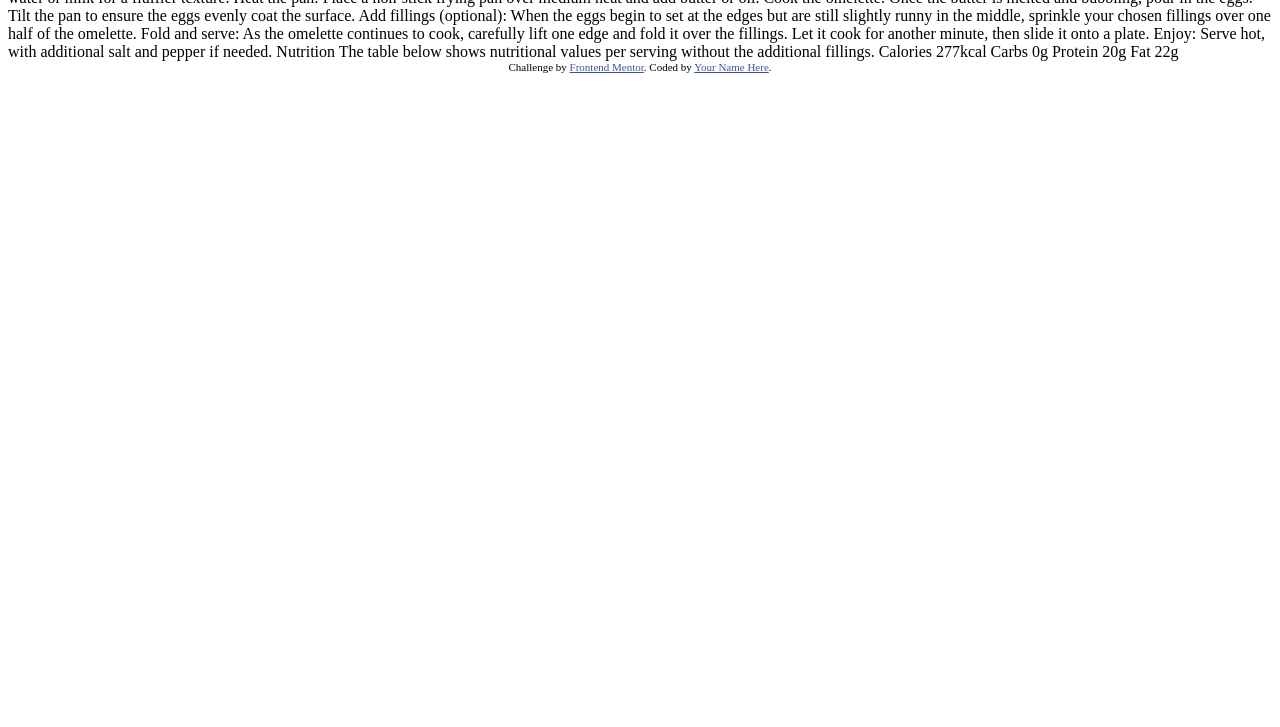
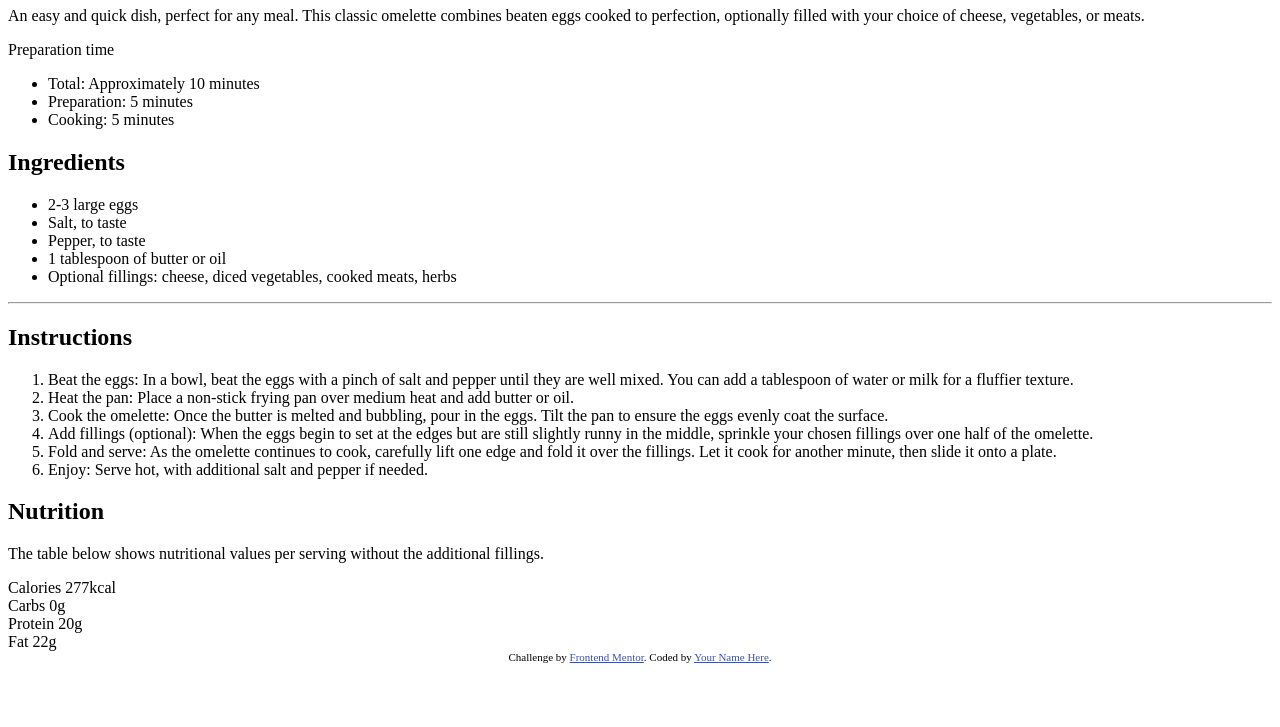
Before and after one commit to waikoo/recipe-page-main, a plain HTML site: page index.html in a window 1280 px wide. Shown: the part 73-800 px from the top of the page. Drawn offline with Linux system fonts and the light colour scheme.

Commit message:
add: html tags

```diff
--- a/index.html
+++ b/index.html
@@ -16,58 +16,82 @@
 </head>
 <body>
 
-  Simple Omelette Recipe
+  <h1>Simple Omelette Recipe</h1>
 
+  <p>
     An easy and quick dish, perfect for any meal. This classic omelette combines beaten eggs cooked
     to perfection, optionally filled with your choice of cheese, vegetables, or meats.
+  </p>
 
-  Preparation time
+  <article>
+    <span>Preparation time</span>
+    <ul>
+      <li>Total: Approximately 10 minutes</li>
+      <li>Preparation: 5 minutes</li>
+      <li>Cooking: 5 minutes</li>
+    </ul>
+  </article>
 
-  Total: Approximately 10 minutes
-  Preparation: 5 minutes
-  Cooking: 5 minutes
+  <h2>Ingredients</h2>
 
-  Ingredients
+  <ul>
+    <li>2-3 large eggs</li>
+    <li>Salt, to taste</li>
+    <li>Pepper, to taste</li>
+    <li>1 tablespoon of butter or oil</li>
+    <li>Optional fillings: cheese, diced vegetables, cooked meats, herbs</li>
+  </ul>
 
-  2-3 large eggs
-  Salt, to taste
-  Pepper, to taste
-  1 tablespoon of butter or oil
-  Optional fillings: cheese, diced vegetables, cooked meats, herbs
+  <hr />
 
-  Instructions
+  <h2>Instructions</h2>
 
+  <ol>
+    <li>
       Beat the eggs: In a bowl, beat the eggs with a pinch of salt and pepper until they are well mixed.
       You can add a tablespoon of water or milk for a fluffier texture.
-
-  Heat the pan: Place a non-stick frying pan over medium heat and add butter or oil.
-
+    </li>
+    <li>Heat the pan: Place a non-stick frying pan over medium heat and add butter or oil.</li>
+    <li>
       Cook the omelette: Once the butter is melted and bubbling, pour in the eggs. Tilt the pan to ensure
       the eggs evenly coat the surface.
-
+    </li>
+    <li>
       Add fillings (optional): When the eggs begin to set at the edges but are still slightly runny in the
       middle, sprinkle your chosen fillings over one half of the omelette.
-
+    </li>
+    <li>
       Fold and serve: As the omelette continues to cook, carefully lift one edge and fold it over the
       fillings. Let it cook for another minute, then slide it onto a plate.
+    </li>
+    <li>Enjoy: Serve hot, with additional salt and pepper if needed.</li>
+  </ol>
 
-  Enjoy: Serve hot, with additional salt and pepper if needed.
+  <h2>Nutrition</h2>
 
-  Nutrition
+  <p>The table below shows nutritional values per serving without the additional fillings.</p>
 
-  The table below shows nutritional values per serving without the additional fillings.
+  <section>
+    <div>
+      <span>Calories</span>
+      <span>277kcal</span>
+    </div>
 
-  Calories
-  277kcal
+    <div>
+      <span>Carbs</span>
+      <span>0g</span>
+    </div>
 
-  Carbs
-  0g
+    <div>
+      <span>Protein</span>
+      <span>20g</span>
+    </div>
 
-  Protein
-  20g
-
-  Fat
-  22g
+    <div>
+      <span>Fat</span>
+      <span>22g</span>
+    </div>
+  </section>
 
   <div class="attribution">
     Challenge by <a href="https://www.frontendmentor.io?ref=challenge" target="_blank">Frontend Mentor</a>.
```
Lines whose indentation alone changed are shown as unchanged.
